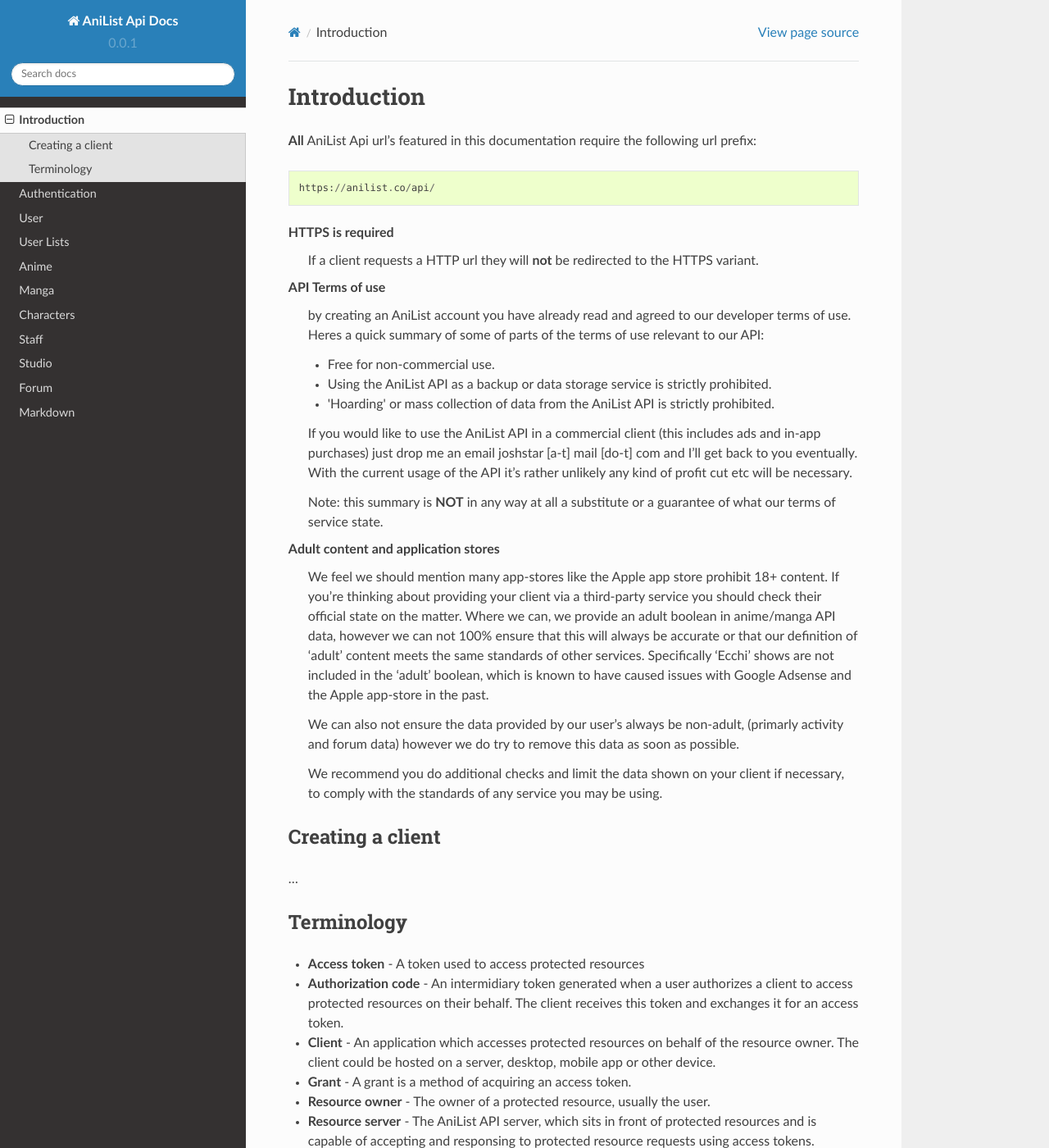
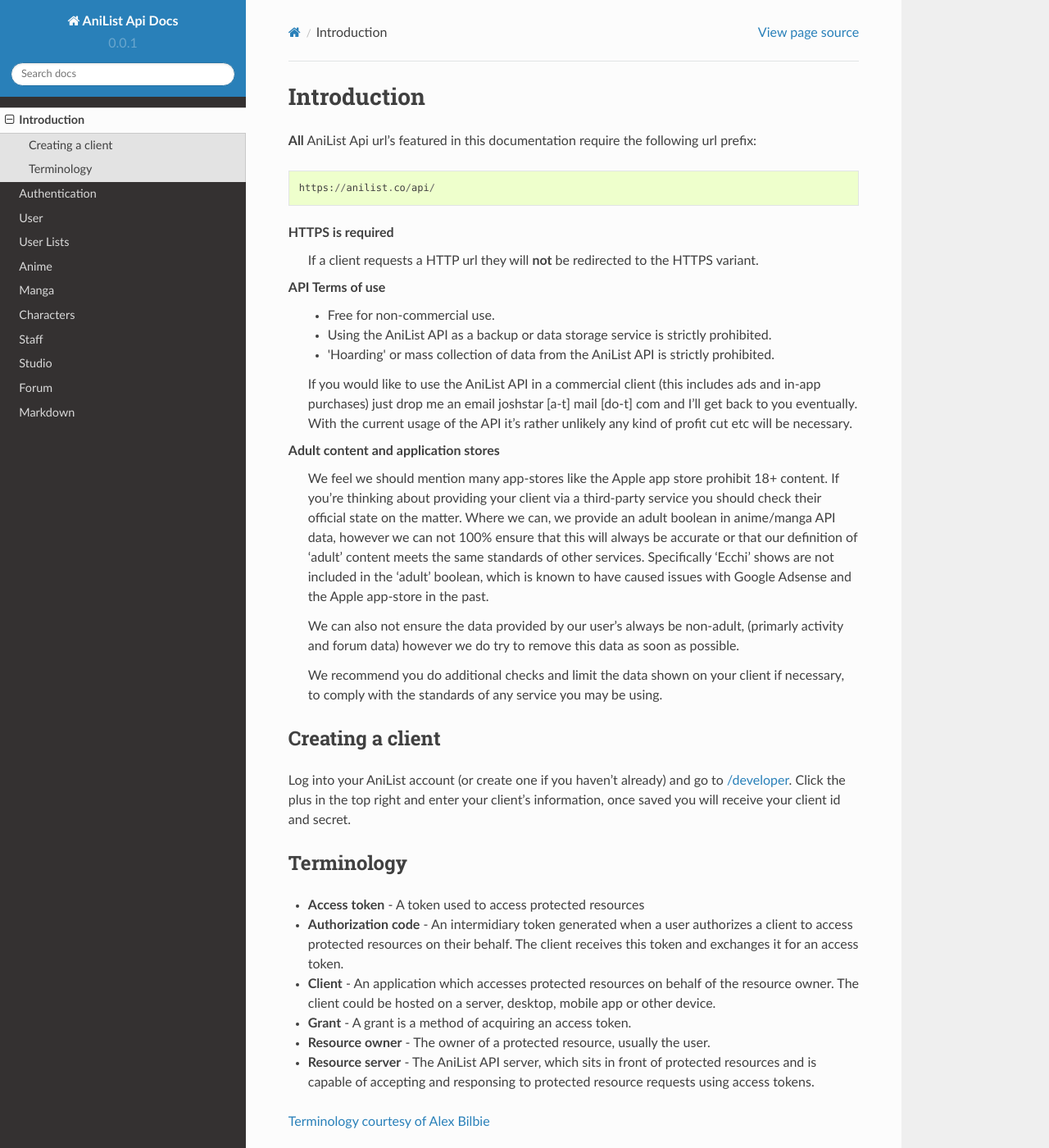
Before and after one commit to joshstar/AniList-API-Docs, a Sphinx documentation site: the page built from source/introduction.rst, in a window 1280 px wide and 1400 px high. Shown: the whole window at 82% size. Built offline with Sphinx 7.4.7 and the Read the Docs theme 2.0.0, drawn with Linux system fonts in a browser that asks for light colours.

Commit message:
Initial basic client creation info

```diff
--- a/source/introduction.rst
+++ b/source/introduction.rst
@@ -8,9 +8,6 @@
     If a client requests a HTTP url they will **not** be redirected to the HTTPS variant.
 
 **API Terms of use**
-    by creating an AniList account you have already read and agreed to our developer terms of use.
-    Heres a quick summary of some of parts of the terms of use relevant to our API:
-
     - Free for non-commercial use.
     - Using the AniList API as a backup or data storage service is strictly prohibited.
     - \'Hoarding\' or mass collection of data from the AniList API is strictly prohibited.
@@ -18,8 +15,6 @@
     If you would like to use the AniList API in a commercial client (this includes ads and in-app purchases)
     just drop me an email joshstar [a-t] mail [do-t] com and I'll get back to you eventually.
     With the current usage of the API it's rather unlikely any kind of profit cut etc will be necessary.
-
-    Note: this summary is **NOT** in any way at all a substitute or a guarantee of what our terms of service state.
 
 **Adult content and application stores**
     We feel we should mention many app-stores like the Apple app store prohibit 18+ content.
@@ -37,7 +32,7 @@
 Creating a client
 ==================================
 
-...
+Log into your AniList account (or create one if you haven't already) and go to `/developer <http://anilist.co/developer>`_. Click the plus in the top right and enter your client's information, once saved you will receive your client id and secret.
 
 
 ==================================
```
